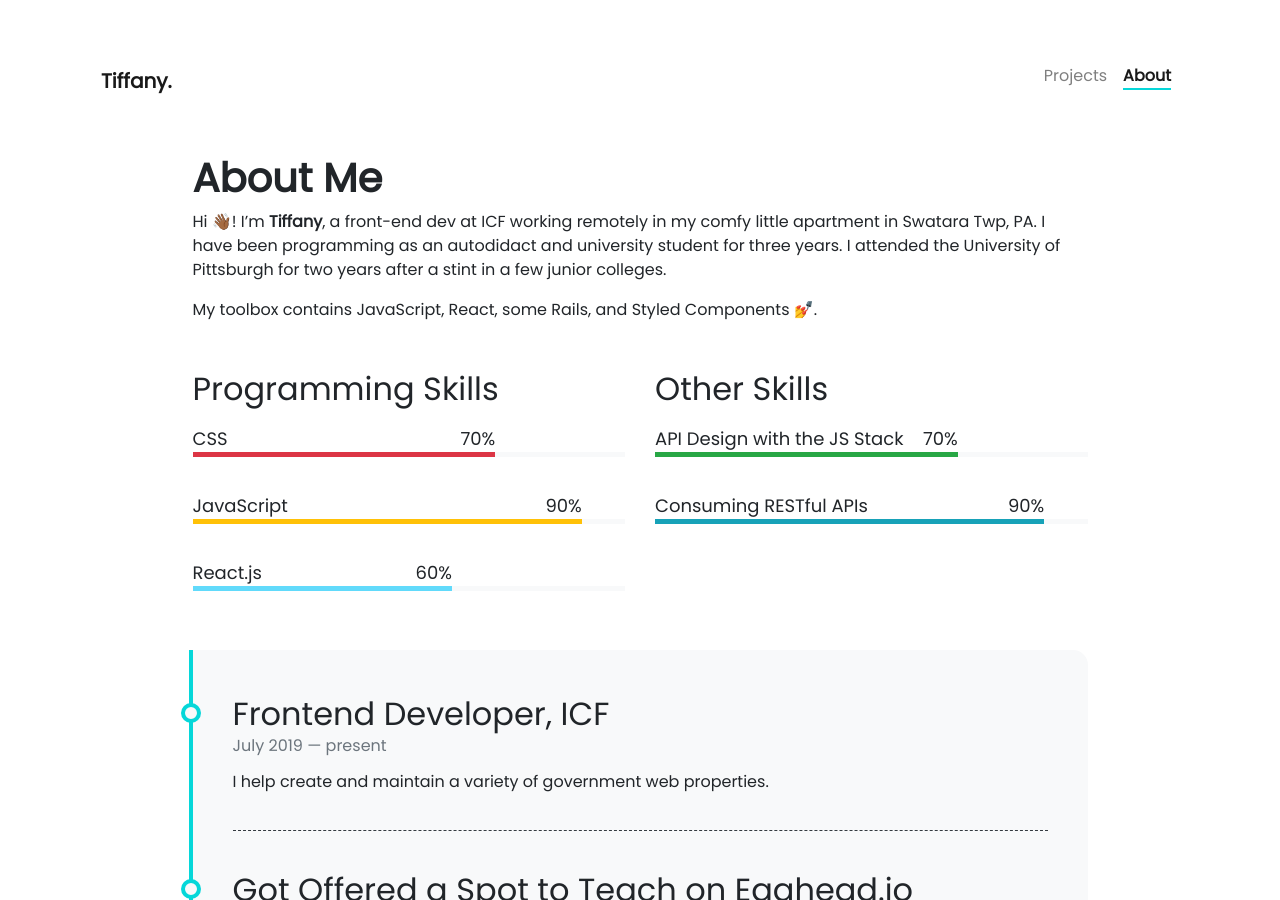
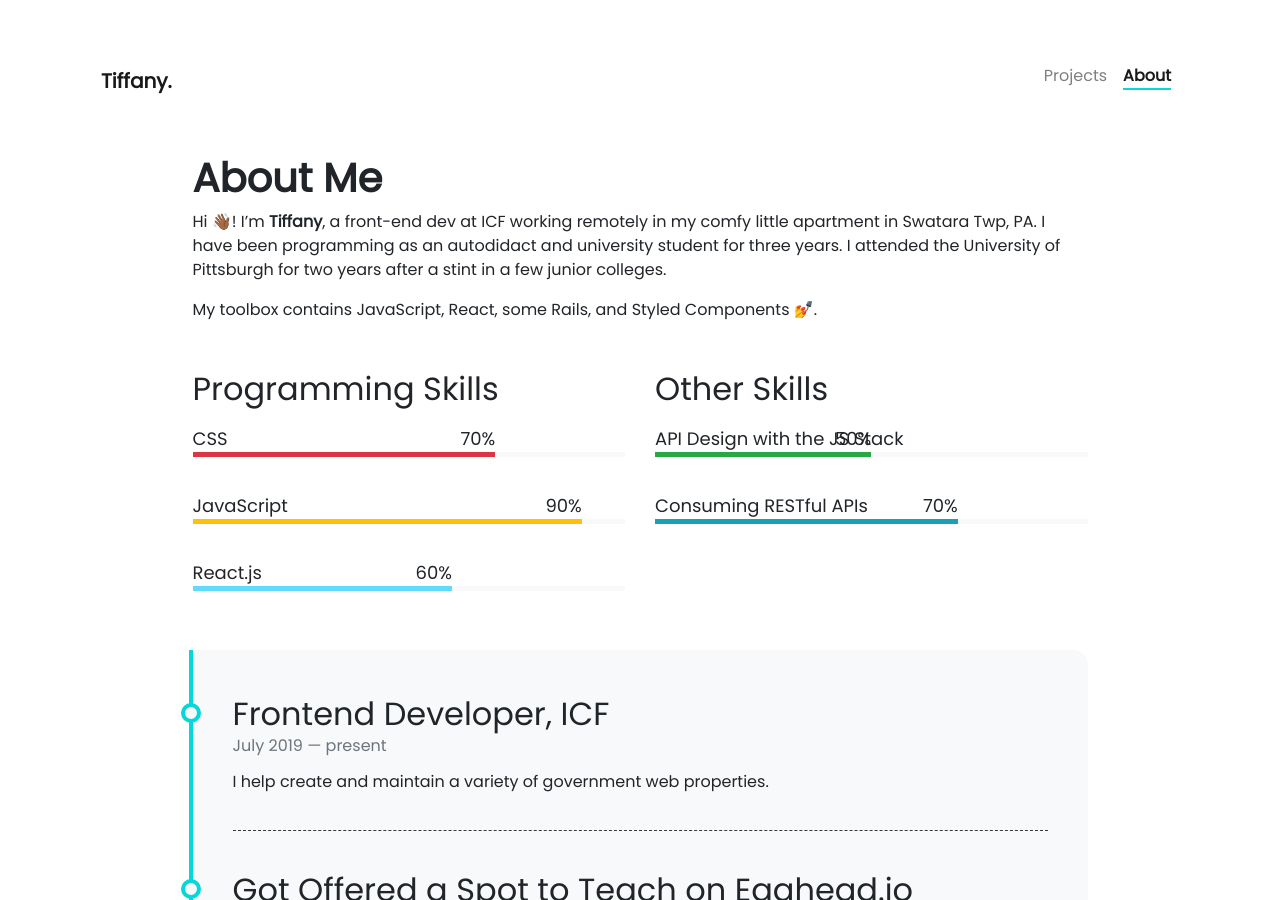
Before and after one commit to twhite96/portfolio-v5, a Jekyll site: the page built from pages/about.md, in a window 1280 px wide and 900 px high. Built offline with Jekyll 4.4.1, drawn with Linux system fonts in a browser that asks for light colours; nearby versions of some CDN libraries.

Commit message:
Update something

```diff
--- a/_data/other-skills.yml
+++ b/_data/other-skills.yml
@@ -1,7 +1,7 @@
 - name: API Design with the JS Stack
-  percentage: 70
+  percentage: 50
   color: success
 
 - name: Consuming RESTful APIs
-  percentage: 90
+  percentage: 70
   color: info
```
